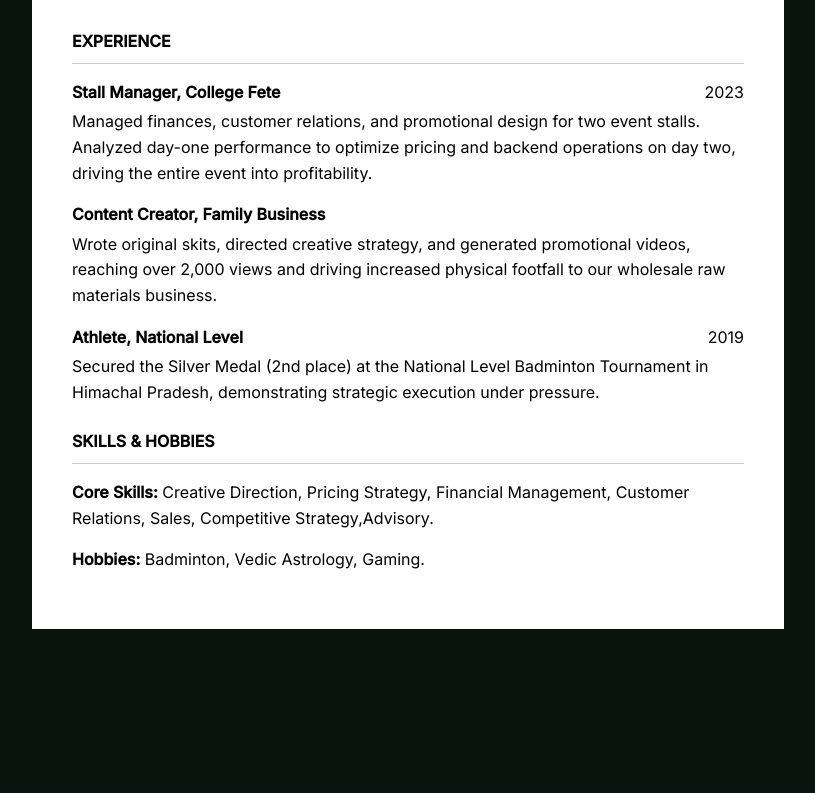
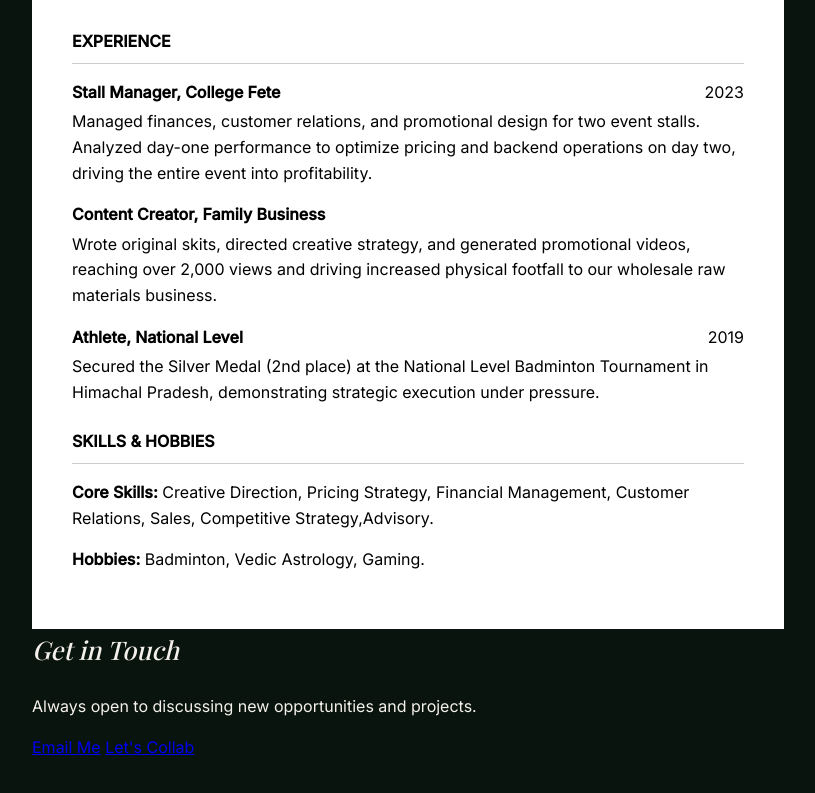
Before and after one commit to gbaharwani15-hue/Resume.project, a plain HTML site: page index.html in a window 1280 px wide. Shown: the part 2251-3044 px from the top of the page, without its empty margins (232-1047 px from the left). Before the commit the page ends 2992 px from the top, so only its background shows below. Drawn offline with nearby package versions, Linux system fonts and the light colour scheme; a web font is replaced by a local one.

Commit message:
added contact buttons

```diff
--- a/index.html
+++ b/index.html
@@ -126,6 +126,15 @@
           <p><strong>Hobbies:</strong> Badminton, Vedic Astrology, Gaming.</p>
       </div>
     </div>
+<footer>
+    <h2>Get in Touch</h2>
+    <p>Always open to discussing new opportunities and projects.</p>
+
+    <!-- Paste the buttons here -->
+    <a href="mailto:gaurav.baharvani26@iimb.ac.in" class="collab-btn">Email Me</a>
+    <a href="https://www.linkedin.com/in/gaurav-baharwani-0b8823406" target="_blank" rel="noopener noreferrer" class="collab-btn">Let's Collab</a>
+
+</footer>
   </section>
 
 </body>
```
